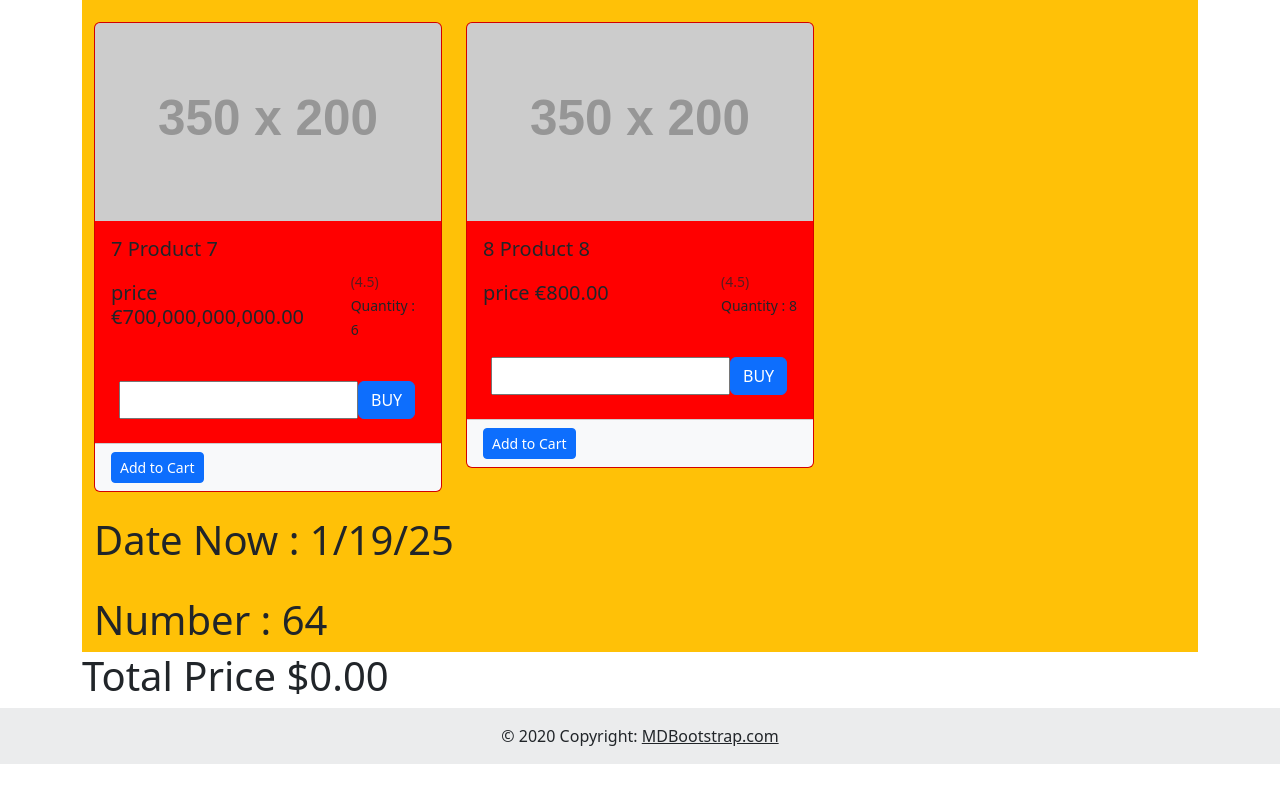
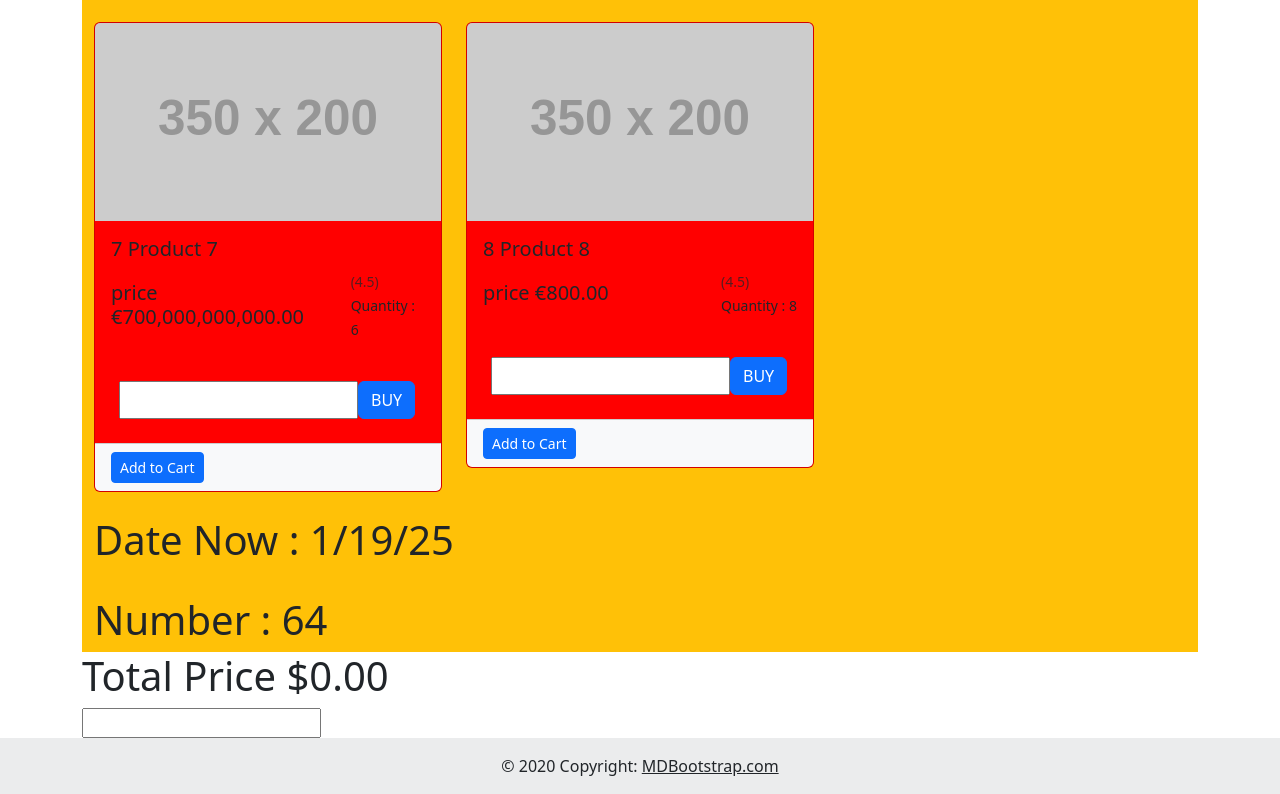
Before and after one commit to ahmed-waly55/Angular-Practice-ITI, an Angular app: page / in a window 1280 px wide. Shown: the part 1251-2045 px from the top of the page. Before the commit the page ends 2015 px from the top, so only its background shows below. Built offline with nearby package versions, Linux system fonts and the light colour scheme.

Commit message:
Start Day4

```diff
--- a/src/app/components/order/order.component.html
+++ b/src/app/components/order/order.component.html
@@ -8,3 +8,8 @@
 </div>
 
 <h1>Total Price {{recievedTotalPrice | currency}}</h1>
+
+
+<input type="text" #userNameInp/>
+
+<!-- <button (click)="changeName(userNameInp.value)">Click</button> -->
--- a/src/app/components/order/order.component.ts
+++ b/src/app/components/order/order.component.ts
@@ -1,4 +1,4 @@
-import { Component } from '@angular/core';
+import { Component, ElementRef } from '@angular/core';
 import { ProductsComponent } from '../products/products.component';
 import { Icategory } from '../../models/icategory';
 import { FormsModule } from '@angular/forms';
@@ -17,6 +17,9 @@ recievedTotalPrice:number = 0;
 
 categories:Icategory[];
 selectedCatId:number = 0;
+
+myInp!:ElementRef // non null assertion operator
+
 constructor(){
   this.categories = [
     {id: 1, name: 'Category 1'},
```
